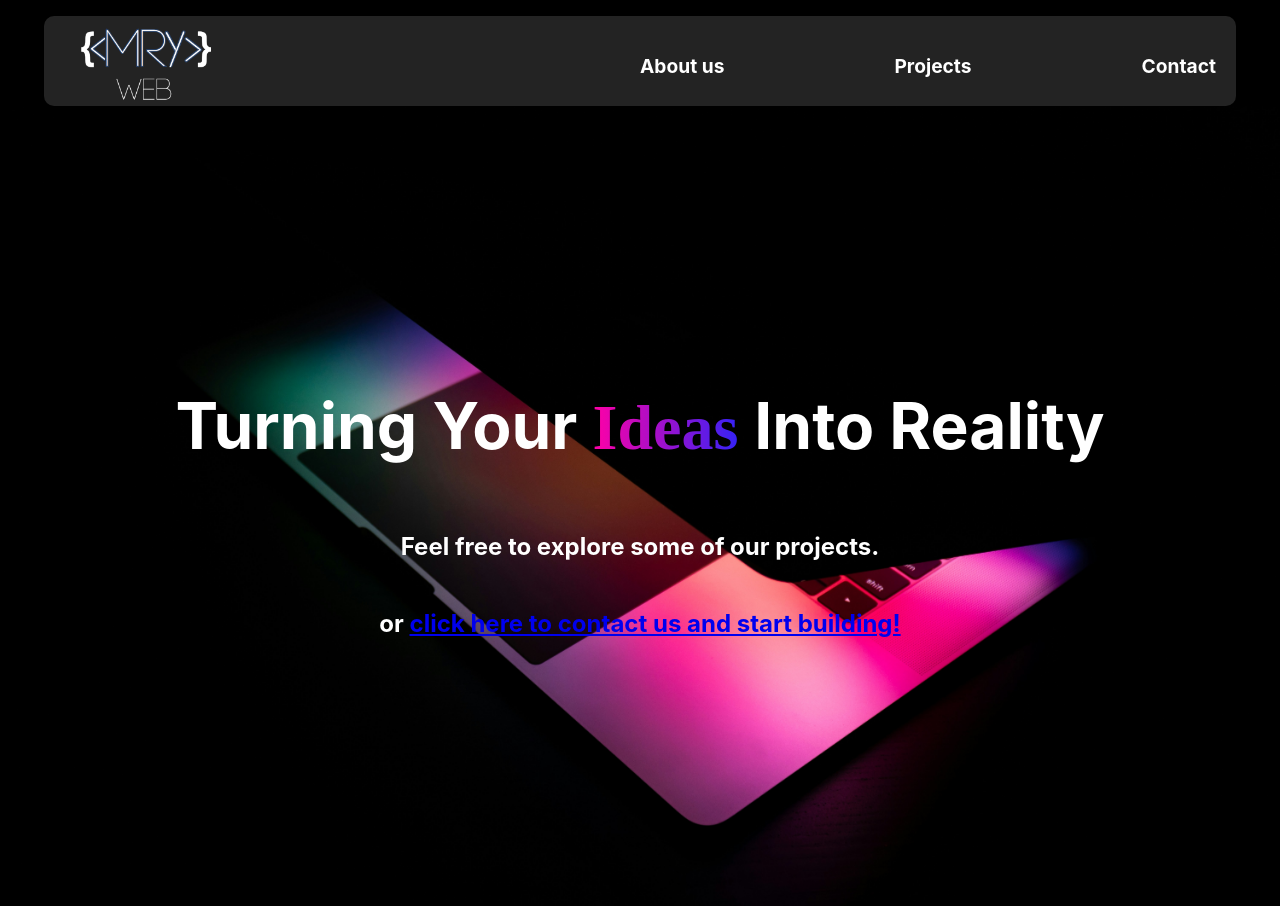
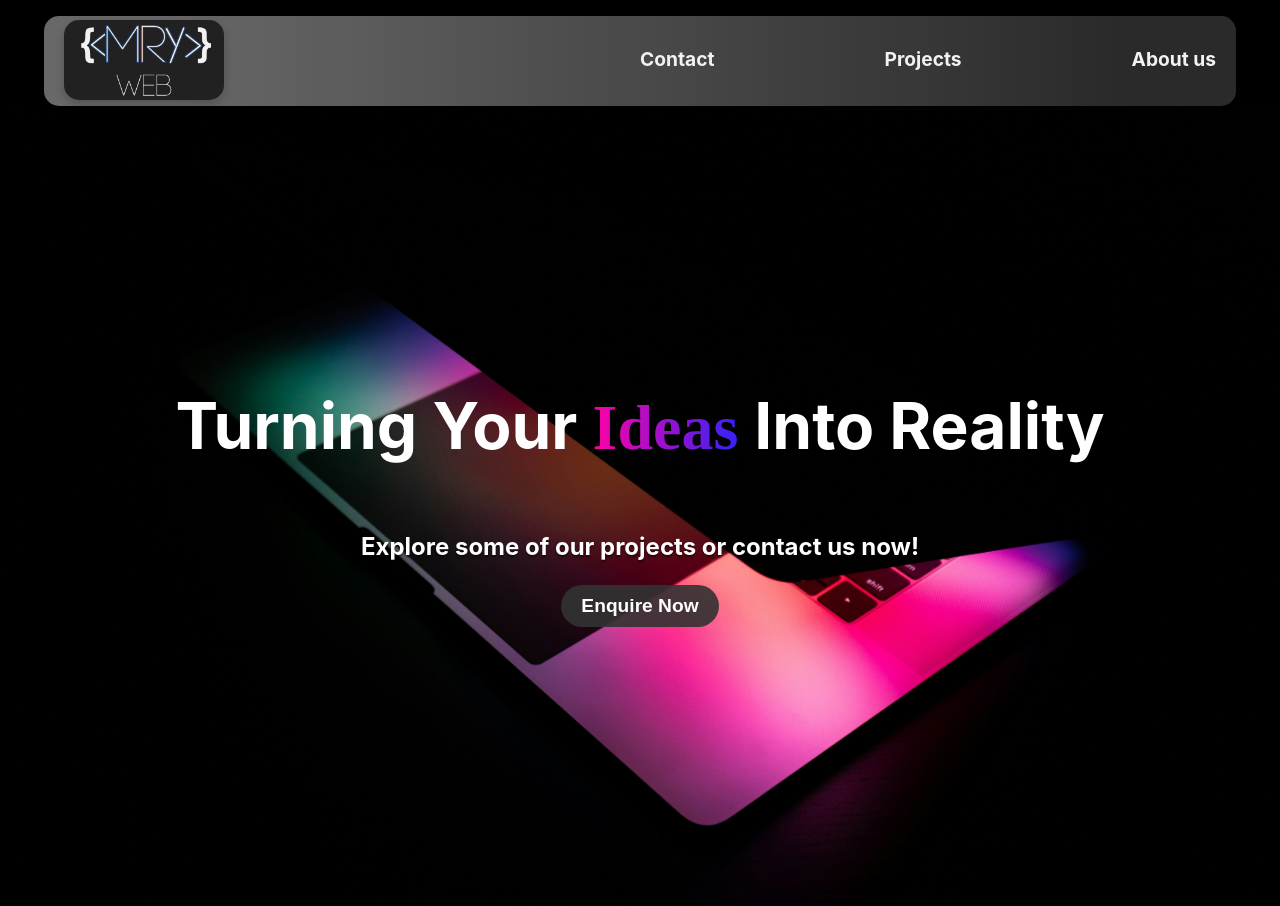
Before and after one commit to MosaabSaleem/MRYPortfolio, a React (Create React App) app in the folder mry_portfolio/: page / in a window 1280 px wide. Built offline with nearby package versions, Linux system fonts and the light colour scheme; a web font is replaced by a local one.

Commit message:
Finished a darkmode draft of home page

```diff
--- a/mry_portfolio/public/index.html
+++ b/mry_portfolio/public/index.html
@@ -2,14 +2,14 @@
 <html lang="en">
   <head>
     <meta charset="utf-8" />
-    <link rel="icon" href="%PUBLIC_URL%/favicon.ico" />
+    <link rel="icon" href="%PUBLIC_URL%/MRYLogoColored.png" />
     <meta name="viewport" content="width=device-width, initial-scale=1" />
     <meta name="theme-color" content="#000000" />
     <meta
       name="description"
       content="Web site created using create-react-app"
     />
-    <link rel="apple-touch-icon" href="%PUBLIC_URL%/logo192.png" />
+    <link rel="apple-touch-icon" href="%PUBLIC_URL%/MRYLogoColored.png" />
     <!--
       manifest.json provides metadata used when your web app is installed on a
       user's mobile device or desktop. See https://developers.google.com/web/fundamentals/web-app-manifest/
@@ -24,7 +24,7 @@
       work correctly both with client-side routing and a non-root public URL.
       Learn how to configure a non-root public URL by running `npm run build`.
     -->
-    <title>React App</title>
+    <title>MRY Web Development</title>
   </head>
   <body>
     <noscript>You need to enable JavaScript to run this app.</noscript>
--- a/mry_portfolio/src/Components/NavBar.jsx
+++ b/mry_portfolio/src/Components/NavBar.jsx
@@ -1,36 +1,19 @@
 import { Link } from "react-router-dom";
-import { Navigate } from "react-router-dom";
 import "../Styles/NavBar.css";
 import MRYLogo from "../Assets/MRYLogoNavbar.png";
 
 export default function NavBar() {
-
-    const handleContactClick = () => {
-        // Logic to handle contact button click
-        // For example, you can navigate to the contact page or open a modal
-        console.log("Contact button clicked");
-    }
-    const handleAboutClick = () => {
-        // Logic to handle about button click
-        console.log("About button clicked");
-    }
-
-    const handleProjectsClick = () => {
-        // Logic to handle projects button click
-        console.log("Projects button clicked");
-    }
-
     return (
         <nav className="navbar">
             <div className="navbarlogo">
                 <Link to="/">
-                    <img className="navbarlogoimage" src={MRYLogo}></img>
+                    <img className="navbarlogoimage" src={MRYLogo} alt="MRY Logo"></img>
                 </Link>
             </div>
             <div className="navlinks">
+                <Link to="/contact" className="navlink">Contact</Link>
+                <Link to="/projects" className="navlink">Projects</Link>
                 <Link to="/about" className="navlink">About us</Link>
-                <Link to="/projects" className="navlink">Projects</Link>
-                <Link to="/contact" className="navlink">Contact</Link>
             </div>
         </nav>
     );
--- a/mry_portfolio/src/Home.jsx
+++ b/mry_portfolio/src/Home.jsx
@@ -5,8 +5,8 @@ function Home() {
     <div className="home">
       <h1 className="homeTitle">Turning Your <span className="titleHighlight">Ideas </span>Into Reality</h1>
       <div className="homeTextContainer">
-        <p className="homeText">Feel free to explore some of our projects.</p>
-        <p className="homeText">or <a href="http">click here to contact us and start building!</a></p>
+        <p className="homeText">Explore some of our projects or contact us now!</p>
+        <button className="homeEnquireButton">Enquire Now</button>
       </div>
     </div>
   );
--- a/mry_portfolio/src/Styles/Home.css
+++ b/mry_portfolio/src/Styles/Home.css
@@ -44,6 +44,7 @@ body{
   font-size: 1.5rem;
   animation: fadeIn 2s ease-in-out;
   font-weight: bold;
+  text-shadow: 0px 2px 2px rgba(0, 0, 0, 0.5);
 }
 
 .home {
@@ -60,6 +61,26 @@ body{
   background-repeat: no-repeat;
 }
 
+.homeLink{
+  text-decoration: none;
+}
+
+.homeEnquireButton{
+  /* background: linear-gradient(90deg, rgba(122, 122, 122, 0.9) 10%, rgba(50, 50, 50, 0.9) 90%); */
+  background-color: rgba(50, 50, 50, 0.9);
+  color: white;
+  padding: 10px 20px;
+  border-radius: 50px;
+  font-size: 1.2rem;
+  font-weight: bold;
+  transition: background-color 0.3s ease-in-out;
+  border: none;
+}
+
+.homeEnquireButton:hover{
+  transform: scale(1.1);
+}
+
 /* .homeExplosion{
   height: 70vh;
   position: relative;
--- a/mry_portfolio/src/Styles/NavBar.css
+++ b/mry_portfolio/src/Styles/NavBar.css
@@ -1,8 +1,8 @@
 .navbar {
-    background-color: rgb(35, 35, 35);
+    background: linear-gradient(90deg, rgba(122, 122, 122, 0.9) 10%, rgba(50, 50, 50, 0.9) 90%);
     width: 90%;
     height: 10vh;
-    border-radius: 10px;
+    border-radius: 15px;
     justify-self: center;
     margin-top: 2vh;
     display: flex;
@@ -12,7 +12,9 @@
     padding-left: 20px;
     padding-right: 20px;
     padding-top: 10px;
-    box-shadow: 2px -2000px 0px rgba(255, 23, 23, 0.797);
+    box-shadow: 0px 4px 10px rgba(0, 0, 0, 0.2);
+    opacity: 0.95;
+    backdrop-filter: blur(10px);
 }
 
 .navlinks {
@@ -20,23 +22,53 @@
     flex-direction: row;
     align-items: center;
     justify-content: space-between;
+    padding-bottom: 15px;
     width: 50%;
+    gap: 20px;
 }
 
 .navlink {
-    color: white; /* Makes the text white */
-    text-decoration: none; /* Removes underline */
+    color: white;
+    text-decoration: none;
     font-size: 1.2rem;
     font-weight: bold;
-    transition: color 0.3s ease-in-out;
+    position: relative;
+    transition: color 0.3s ease-in-out, background 0.5s ease-in-out;
+}
+
+/*next two bits needed for the underline animation*/
+
+.navlink::after {
+    content: '';
+    position: absolute;
+    left: 0;
+    bottom: -2px;
+    width: 0;
+    height: 2px;
+    background-color: white;
+    transition: width 0.3s ease-in-out;
+}
+
+.navlink:hover::after {
+    width: 100%;
 }
 
 .navlink:hover {
     background: linear-gradient(to right, rgb(255, 0, 166), rgb(31, 38, 255));
     -webkit-background-clip: text;
     -webkit-text-fill-color: transparent;
+    transition: color 0.3s ease-in-out, background 0.5s ease-in-out;
 }
 
 .navbarlogoimage{
     height: 10vh;
+    cursor: pointer;
+    transition: transform 0.3s ease-in-out;
+    border-radius: 15px;
+    box-shadow: 0px 4px 10px rgba(0, 0, 0, 0.2);
+    margin-bottom: 8px;
 }
+
+.navbarlogoimage:hover{
+    transform: scale(1.1);
+}
```
Also changed, not shown: mry_portfolio/public/MRYLogoColored.png (added), mry_portfolio/src/Assets/MRYLogoColored.png (added).
